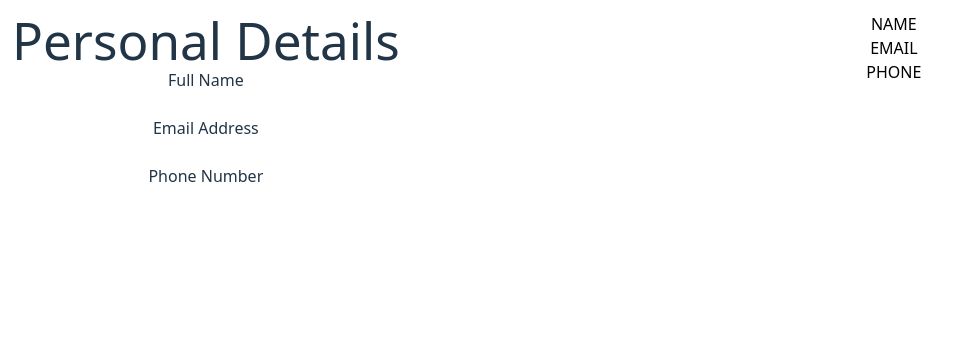
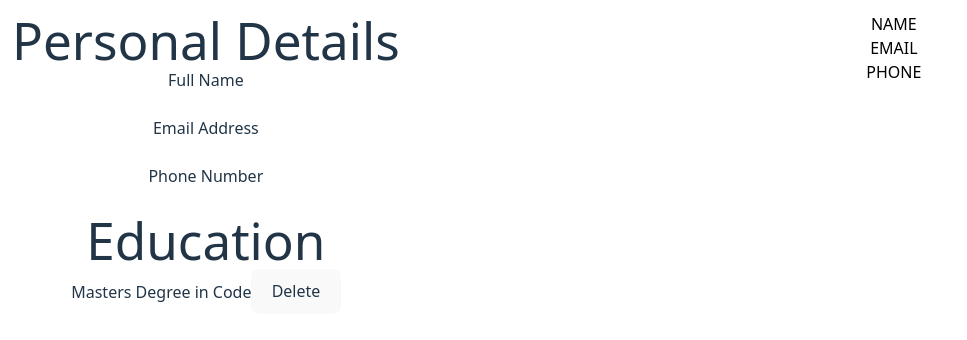
Before and after one commit to R-Lok/react-resume-app, a React (Vite) app: page / in a window 1280 px wide. Shown: the top 340 px of the page, without its empty margins (0-967 px from the left). Built offline with nearby package versions, Linux system fonts and the light colour scheme.

Commit message:
Add ability to delete education experiences

```diff
--- a/src/App.jsx
+++ b/src/App.jsx
@@ -10,7 +10,15 @@ function App() {
     'phone': ''
   })
 
-  const [educationDetails, setEducationDetails] = useState([])
+  const [educationDetails, setEducationDetails] = useState([
+    {
+      name: 'Masters Degree in Code',
+      location: 'University of Bla',
+      startDate: 'Nov 2023',
+      endDate: 'Dec 2025',
+      bullets: [["Graduated with 95% GPA", "President of the Student Union"]]
+    }
+  ]) //mock for now, set to Empty when completed
 
   const [workDetails, setWorkDetails] = useState([])
 
--- a/src/components/EditBar.jsx
+++ b/src/components/EditBar.jsx
@@ -1,11 +1,13 @@
+import EducationDetailsEditor from "./EducationDetailsEditor"
 import PersonalDetailsEditor from "./PersonalDetailsEditor"
 
 export default function EditBar({ stateManager }) {
 
     return (
-        <>
+        <div className='flex flex-col'>
             <PersonalDetailsEditor personalDetails={stateManager.personalDetails} setPersonalDetails={stateManager.setPersonalDetails}></PersonalDetailsEditor>
-        </>
+            <EducationDetailsEditor educationDetails={stateManager.educationDetails} setEducationDetails={stateManager.setEducationDetails}></EducationDetailsEditor>
+        </div>
     )
 
 
--- /dev/null
+++ b/src/components/EditorExperienceList.jsx
@@ -0,0 +1,13 @@
+export default function EditorExperienceList({ experiences, removeElement}) {
+
+    return (
+        <div>
+            {experiences.map((element, index) => (
+                <div key={element.name}>
+                    <span>{element.name}</span>
+                    <button onClick={() => {removeElement(index)}}> Delete </button>
+                </div>
+            ))}
+        </div>
+    )
+}
--- /dev/null
+++ b/src/components/EducationDetailsEditor.jsx
@@ -0,0 +1,17 @@
+import EditorExperienceList from "./EditorExperienceList"
+
+export default function EducationDetailsEditor( {educationDetails, setEducationDetails} ) {
+
+    const deleteEducationElement = (indexToRemove) => {
+        setEducationDetails(prev => {
+            return prev.filter((_, index) => index !==  indexToRemove)
+        })
+    }
+
+    return (
+        <div>
+            <h1>Education</h1>
+            <EditorExperienceList experiences={educationDetails} removeElement={deleteEducationElement}></EditorExperienceList>
+        </div>
+    )
+}
```
